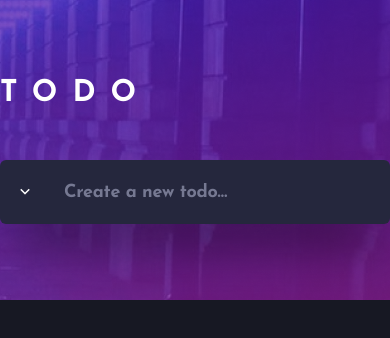
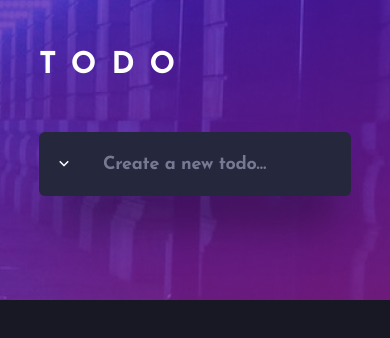
Before and after one commit to LizzyKate/todo-interview, a Vue app: page / in a window 390 px wide. Shown: the top 338 px of the page. Built offline with nearby package versions, Linux system fonts and the light colour scheme; what @tailwindcss/custom-forms would draw is missing.

Commit message:
responsiveness

```diff
--- a/src/views/TodoView.vue
+++ b/src/views/TodoView.vue
@@ -137,10 +137,10 @@ export default defineComponent({
 <template>
   <section class="h-screen max-h-full">
     <div
-      class="__container h-[300px] bg-center bg-cover bg-no-repeat flex items-center justify-center"
+      class="__container h-[300px] bg-center bg-cover bg-no-repeat md:flex items-center justify-center"
     >
-      <div class="w-[540px]">
-        <h1 class="text-3xl font-bold tracking-widest text-white">TODO</h1>
+      <div class="md:w-[540px] w-4/5 mx-auto">
+        <h1 class="text-3xl font-bold tracking-widest text-white md:mt-0 pt-12">TODO</h1>
         <div class="mt-12 relative">
           <label class="flex items-center">
             <button class="absolute left-4" @click="markAllTodosAsCompleted">
@@ -159,7 +159,7 @@ export default defineComponent({
     </div>
     <div class="bg-[#171823] __parent max-h-full relative flex justify-center">
       <div
-        class="w-[540px] absolute top-[-40px] z-50 max-h-[439px] overflow-scroll rounded-md bg-[#25273D] shadow-3xl pb-5"
+        class="md:w-[540px] w-4/5 absolute md:top-[-40px] top-[-90px] z-50 max-h-[439px] overflow-scroll rounded-md bg-[#25273D] shadow-3xl pb-5"
         v-if="todoList && todoList.length > 0"
       >
         <div v-for="todo in filteredTodos" :key="todo.id">
@@ -185,14 +185,14 @@ export default defineComponent({
           </div>
           <div class="w-full bg-[#393A4B] h-[1px]"></div>
         </div>
-        <div class="mt-4 px-6 flex items-center justify-between">
-          <div class="w-2/3 flex items-center justify-between">
+        <div class="mt-4 px-6 md:flex items-center justify-between">
+          <div class="w-2/3 md:flex items-center justify-between">
             <p class="text-[#5B5E7E] text-sm font-normal tracking-xxs">
               {{ todoLength }} items left
             </p>
-            <div class="flex items-center-justify-between">
+            <div class="md:mt-0 mt-4 flex items-center-justify-between">
               <button
-                :class="`text-[#5B5E7E] text-sm font-normal tracking-xxs ml-4 ${
+                :class="`text-[#5B5E7E] text-sm font-normal tracking-xxs md:ml-4 ml-0 ${
                   currentFilter === 'all' ? 'border border-white p-2 rounded-md' : ''
                 }`"
                 @click="() => toggleFilter('all')"
@@ -219,7 +219,7 @@ export default defineComponent({
           </div>
 
           <button
-            class="text-[#5B5E7E] text-sm font-normal tracking-xxs"
+            class="text-[#5B5E7E] text-sm font-normal tracking-xxs md:mt-0 mt-6"
             @click="clearTodoList"
             v-if="todoList.length > 0 && todoList.some((todo) => todo.completed)"
           >
```
